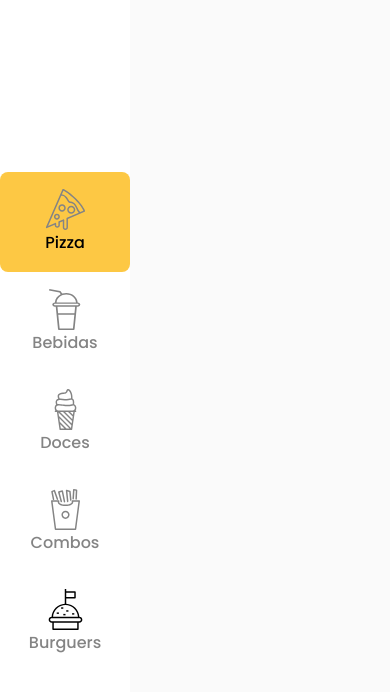
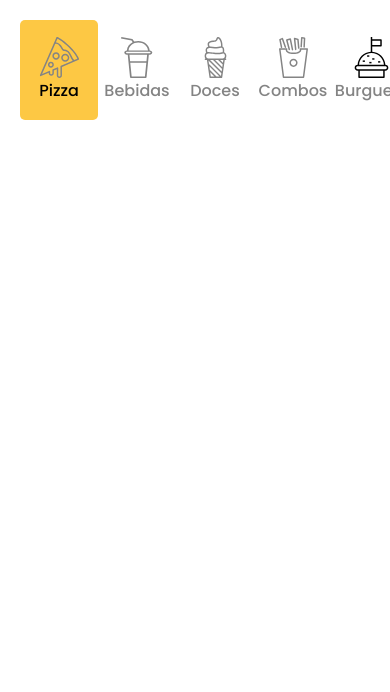
Before and after one commit to edsonbastos2/project-restaurant, a Vue app: page / in a window 390 px wide. Shown: the top 692 px of the page. Built offline with nearby package versions, Linux system fonts and the light colour scheme; data requests are answered from the project's data file.

Commit message:
Criado menu mobile

```diff
--- /dev/null
+++ b/db.json
@@ -0,0 +1,32 @@
+{
+    "burguers": [
+        {
+            "id": 1,
+            "name": "Duplo Burguer",
+            "description": "Pão, maionese, 2 carnes de 180g, alface, tomate, bacon e cebola roxa",
+            "price": 25.0,
+            "offer": true
+        },
+        {
+            "id": 2,
+            "name": "Triplo Burguer",
+            "description": "Pão, maionese, 3 carnes de 180g, alface, tomate, bacon e cebola roxa",
+            "price": 32.0,
+            "offer": true
+        },
+        {
+            "id": 3,
+            "name": "Chicken Burguer",
+            "description": "Pão, maionese, carne de frango, alface, tomate e queijo",
+            "price": 16.0,
+            "offer": false
+        },
+        {
+            "id": 4,
+            "name": "Kids Burguer",
+            "description": "Pão, maionese, 1 hamburguer de 180g e 1 fatia de queijo cheddar",
+            "price": 12.0,
+            "offer": false
+        }
+    ]
+}
--- a/package.json
+++ b/package.json
@@ -8,7 +8,9 @@
     "lint": "vue-cli-service lint"
   },
   "dependencies": {
+    "axios": "^0.24.0",
     "core-js": "^3.6.5",
+    "json-serve": "^0.1.0",
     "vue": "^2.6.11",
     "vue-router": "^3.2.0",
     "vuex": "^3.4.0"
--- a/src/App.vue
+++ b/src/App.vue
@@ -1,15 +1,11 @@
 <template>
   <div>
-    <Home/>
+    <router-view/>
   </div>
 </template>
 
 <script>
-import Home from '@/views/Home.vue'
 export default {
-  components:{
-    Home
-  }
 }
 </script>
 
--- a/src/assets/css/global.css
+++ b/src/assets/css/global.css
@@ -7,8 +7,9 @@
     --lightGrey:#DADADA;
     --dark-Grey:#848484;
     --dark: #242424;
-    --yellow: #fdc844
+    --yellow: #fdc844;
 }
+
 
 *{
     box-sizing: border-box;
@@ -19,8 +20,15 @@
 body{
     font-family: 'Poppins', sans-serif;
     background-color: var(--bgColor);
+
 }
 
 button, input, select, textarea{
     font-family: 'Poppins', sans-serif;
 }
+
+@media (max-width: 768px) {
+    body{
+        background-color: #fff;
+    }
+}
--- a/src/components/CategoryMenu.vue
+++ b/src/components/CategoryMenu.vue
@@ -63,6 +63,23 @@ export default {
   display: flex;
   align-items: center;
 
+   @media (max-width: 768px){
+     width: 100%;
+     height: fit-content;
+     overflow-x: scroll;
+
+      ul{
+        display: flex;
+        justify-content: space-around;
+        margin: 20px;
+
+        li{
+          width: 78px;
+        }
+
+      }
+    }
+
   ul {
     list-style: none;
     width: 100%;
@@ -88,7 +105,7 @@ export default {
       }
       &.active{
           background-color: var(--yellow);
-          border-radius: 8px;
+          border-radius: 5px;
 
           p{
               color: #000;
--- /dev/null
+++ b/src/services/index.js
@@ -0,0 +1,5 @@
+import axios from 'axios'
+
+export const api = axios.create({
+    baseURL:'http://localhost:3000'
+})
--- a/src/views/Home.vue
+++ b/src/views/Home.vue
@@ -6,9 +6,20 @@
 
 <script>
 import CategoryMenu from '@/components/CategoryMenu.vue'
+import {api} from '@/services'
+
 export default {
   components:{
     CategoryMenu
+  },
+  created(){
+    this.getProducts()
+  },
+  methods:{
+    getProducts(){
+     api.get('burguers').then(resp => console.log(resp))
+
+    }
   }
 };
 </script>
```
Also changed, not shown: 1 other file (tests, documents, lock files or other folders).
